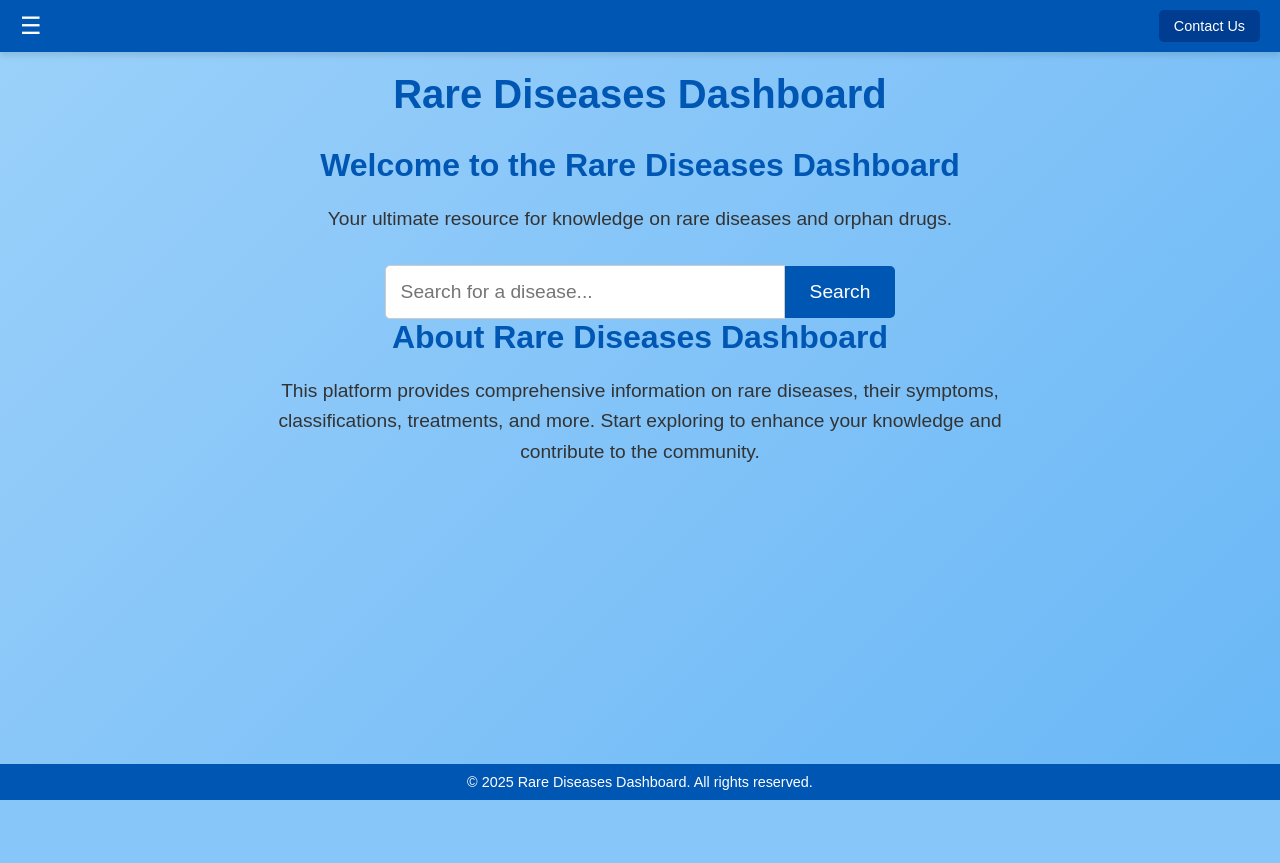
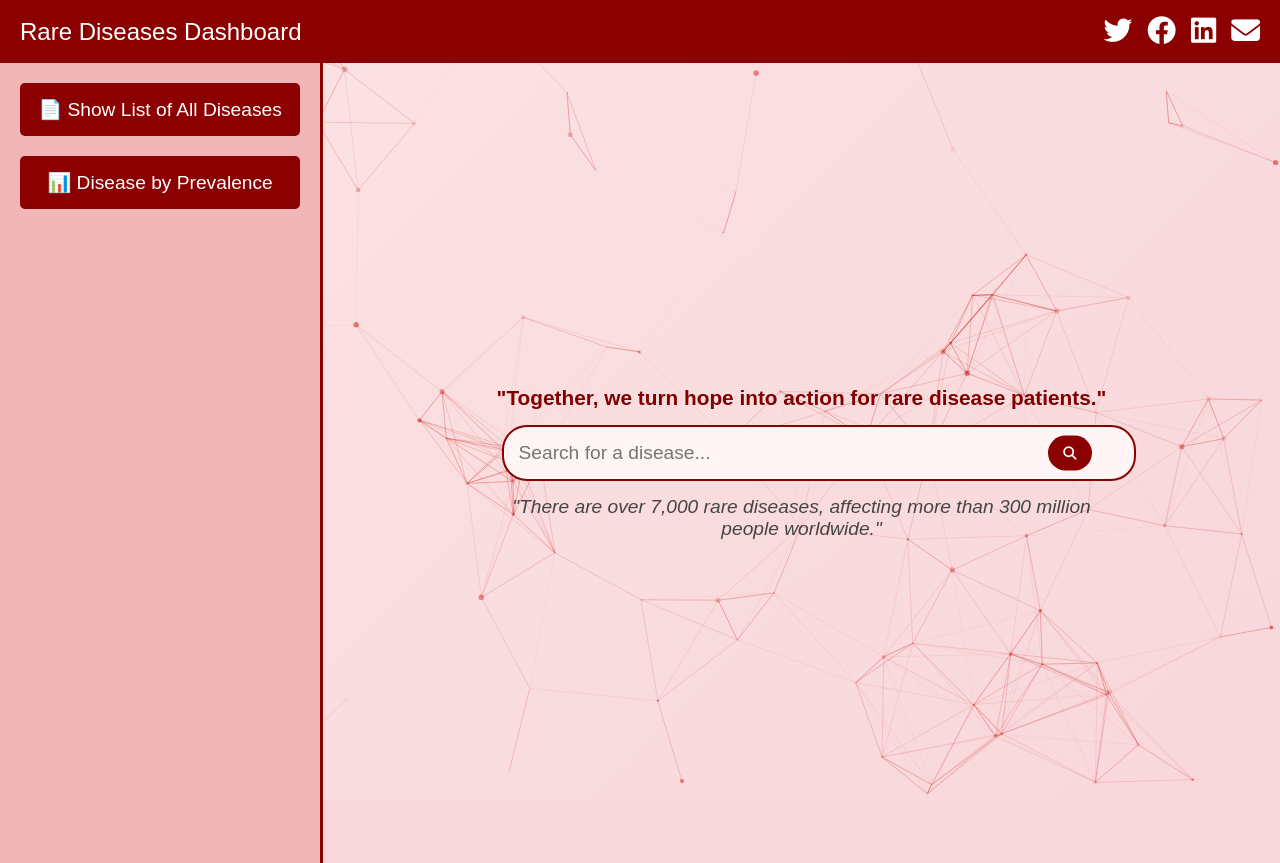
Before and after one commit to prashantsonibps/rare-disease-dashboard, a Flask app: page / in a window 1280 px wide. Before the commit the page ends 800 px from the top, so only its background shows below. Run offline with Flask 3, Linux system fonts and the light colour scheme.

Commit message:
Update index.html

```diff
--- a/templates/index.html
+++ b/templates/index.html
@@ -4,168 +4,252 @@
     <meta charset="UTF-8">
     <meta name="viewport" content="width=device-width, initial-scale=1.0">
     <title>Rare Diseases Dashboard</title>
+    <link rel="stylesheet" href="https://cdnjs.cloudflare.com/ajax/libs/font-awesome/6.4.2/css/all.min.css">
+    <script src="https://cdn.jsdelivr.net/particles.js/2.0.0/particles.min.js"></script>
     <style>
-        /* General Reset */
-        * {
+        body {
+            font-family: Arial, sans-serif;
             margin: 0;
             padding: 0;
-            box-sizing: border-box;
+            background-color: #f8d7da; /* Light Red Background */
+            color: black;
+            overflow: hidden;
         }
 
-        body {
-            font-family: Arial, sans-serif;
-            text-align: center;
-            margin: 0;
-            padding: 0;
-            overflow-x: hidden;
-            background: linear-gradient(135deg, #e0f7fa, #b3e5fc, #90caf9, #64b5f6);
-            background-size: 300% 300%;
-            animation: gradientAnimation 15s ease infinite;
-            color: #333;
-        }
-
-        @keyframes gradientAnimation {
-            0% {
-                background-position: 0% 50%;
-            }
-            50% {
-                background-position: 100% 50%;
-            }
-            100% {
-                background-position: 0% 50%;
-            }
+        /* Animated Background */
+        #particles-js {
+            position: fixed;
+            width: 100%;
+            height: 100%;
+            background: linear-gradient(135deg, #fce4e4, #f8d7da);
+            z-index: -1;
         }
 
         .navbar {
             display: flex;
             justify-content: space-between;
             align-items: center;
-            background-color: #0056b3;
+            background-color: darkred;
             color: white;
-            padding: 10px 20px;
-            box-shadow: 0 4px 6px rgba(0, 0, 0, 0.1);
+            padding: 15px 20px;
+            font-size: 1.5em;
+            position: relative;
+            z-index: 10;
         }
 
-        .navbar .menu {
-            font-size: 1.5em;
+        .social-icons {
+            display: flex;
+            gap: 15px;
+        }
+
+        .social-icons a {
+            color: white;
+            font-size: 1.2em;
+            text-decoration: none;
+            transition: transform 0.3s ease-in-out;
+        }
+
+        .social-icons a:hover {
+            transform: scale(1.2);
+        }
+
+        .dashboard {
+            display: flex;
+            height: 100vh;
+            position: relative;
+            z-index: 1;
+        }
+
+        .sidebar {
+            width: 280px;
+            background-color: #f2b6b6; /* Lighter Red Sidebar */
+            padding: 20px;
+            display: flex;
+            flex-direction: column;
+            gap: 20px;
+            border-right: 3px solid darkred;
+        }
+
+        .sidebar button {
+            padding: 15px;
+            font-size: 1.2em;
+            border: none;
+            cursor: pointer;
+            background-color: darkred;
+            color: white;
+            border-radius: 5px;
+            transition: background 0.3s ease-in-out, transform 0.2s ease-in-out;
+        }
+
+        .sidebar button:hover {
+            background-color: #a00000;
+            transform: scale(1.05);
+        }
+
+        .main-content {
+            flex: 1;
+            display: flex;
+            flex-direction: column;
+            align-items: center;
+            justify-content: center;
+            text-align: center;
+        }
+
+        .quote-top {
+            font-size: 1.3em;
+            font-weight: bold;
+            color: #800000;
+            margin-bottom: 15px;
+            max-width: 80%;
+            text-align: center;
+        }
+
+        .search-container {
+            width: 80%;
+            max-width: 600px;
+            position: relative;
+        }
+
+        .search-container input {
+            width: 100%;
+            padding: 15px;
+            font-size: 1.2em;
+            border: 2px solid darkred;
+            border-radius: 25px;
+            outline: none;
+            background-color: #fff5f5;
+        }
+
+        .search-container button {
+            position: absolute;
+            right: 10px;
+            top: 50%;
+            transform: translateY(-50%);
+            padding: 10px 15px;
+            border: none;
+            background-color: darkred;
+            color: white;
+            border-radius: 20px;
+            cursor: pointer;
+            transition: background 0.3s ease-in-out;
+        }
+
+        .search-container button:hover {
+            background-color: #a00000;
+        }
+
+        .quote-bottom {
+            margin-top: 15px;
+            font-style: italic;
+            font-size: 1.2em;
+            color: #444;
+            max-width: 600px;
+            text-align: center;
+        }
+
+        .disease-list {
+            margin-top: 20px;
+            width: 80%;
+            max-width: 400px;
+            max-height: 300px;
+            overflow-y: auto;
+            background: white;
+            padding: 10px;
+            border: 2px solid darkred;
+            text-align: left;
+            display: none;
+            border-radius: 5px;
+        }
+
+        .disease-list a {
+            display: block;
+            padding: 5px;
+            text-decoration: none;
+            color: black;
+            border-bottom: 1px solid lightgray;
             cursor: pointer;
         }
 
-        .navbar .contact {
-            text-decoration: none;
-            color: white;
-            background-color: #003c8f;
-            padding: 8px 15px;
-            border-radius: 5px;
-            font-size: 0.9em;
-            transition: background-color 0.3s;
-        }
-
-        .navbar .contact:hover {
-            background-color: #002a66;
-        }
-
-        .header {
-            margin-top: 20px;
-        }
-
-        .header h1 {
-            font-size: 2.5em;
-            color: #0056b3;
-            margin-bottom: 10px;
-        }
-
-        .content {
-            padding: 20px;
-        }
-
-        .content h2 {
-            font-size: 2em;
-            color: #0056b3;
-            margin-bottom: 20px;
-        }
-
-        .content p {
-            font-size: 1.2em;
-            line-height: 1.6;
-            max-width: 800px;
-            margin: 0 auto;
-            color: #333;
-        }
-
-        .search-container {
-            margin-top: 30px;
-        }
-
-        .search-container form {
-            display: flex;
-            justify-content: center;
-            align-items: center;
-        }
-
-        .search-container input[type="text"] {
-            padding: 15px;
-            font-size: 1.2em;
-            border: 1px solid #ccc;
-            border-radius: 5px 0 0 5px;
-            width: 400px;
-            max-width: 80%;
-        }
-
-        .search-container button {
-            padding: 15px 25px;
-            font-size: 1.2em;
-            background-color: #0056b3;
-            color: white;
-            border: none;
-            border-radius: 0 5px 5px 0;
-            cursor: pointer;
-            transition: background-color 0.3s;
-        }
-
-        .search-container button:hover {
-            background-color: #003c8f;
-        }
-
-        .footer {
-            background-color: #0056b3;
-            color: white;
-            padding: 10px 0;
-            position: fixed;
-            bottom: 0;
-            width: 100%;
-        }
-
-        .footer p {
-            margin: 0;
-            font-size: 0.9em;
+        .disease-list a:hover {
+            background-color: lightgray;
         }
     </style>
 </head>
 <body>
+    <!-- Neuron Animation Background -->
+    <div id="particles-js"></div>
+
     <div class="navbar">
-        <div class="menu">☰</div>
-        <a href="/contact" class="contact">Contact Us</a>
+        <div>Rare Diseases Dashboard</div>
+        <div class="social-icons">
+            <a href="https://twitter.com" target="_blank"><i class="fab fa-twitter"></i></a>
+            <a href="https://facebook.com" target="_blank"><i class="fab fa-facebook"></i></a>
+            <a href="https://linkedin.com" target="_blank"><i class="fab fa-linkedin"></i></a>
+            <a href="mailto:contact@rarediseases.com"><i class="fas fa-envelope"></i></a>
         </div>
-    <div class="header">
-        <h1>Rare Diseases Dashboard</h1>
     </div>
-    <div class="content">
-        <h2>Welcome to the Rare Diseases Dashboard</h2>
-        <p>Your ultimate resource for knowledge on rare diseases and orphan drugs.</p>
+
+    <div class="dashboard">
+        <div class="sidebar">
+            <button onclick="fetchDiseases('alphabetical')">📄 Show List of All Diseases</button>
+            <button onclick="fetchDiseases('prevalence')">📊 Disease by Prevalence</button>
+        </div>
+
+        <div class="main-content">
+            <!-- Quote Above Search Bar -->
+            <div class="quote-top">"Together, we turn hope into action for rare disease patients."</div>
 
             <div class="search-container">
                 <form method="POST" action="/">
                     <input type="text" name="query" placeholder="Search for a disease..." required>
-                <button type="submit">Search</button>
+                    <button type="submit"><i class="fas fa-search"></i></button>
                 </form>
             </div>
 
-        <h2>About Rare Diseases Dashboard</h2>
-        <p>This platform provides comprehensive information on rare diseases, their symptoms, classifications, treatments, and more. Start exploring to enhance your knowledge and contribute to the community.</p>
+            <!-- Quote Below Search Bar -->
+            <div class="quote-bottom">"There are over 7,000 rare diseases, affecting more than 300 million people worldwide."</div>
+
+            <div id="disease-list" class="disease-list"></div>
         </div>
-    <div class="footer">
-        <p>&copy; 2025 Rare Diseases Dashboard. All rights reserved.</p>
     </div>
+
+    <script>
+        let lastRequest = "";
+
+        function fetchDiseases(type) {
+            if (lastRequest === type) return;
+            lastRequest = type;
+
+            fetch('/get_diseases?type=' + type)
+                .then(response => response.json())
+                .then(data => {
+                    let listContainer = document.getElementById("disease-list");
+                    listContainer.style.display = "block";
+                    listContainer.innerHTML = "";
+
+                    data.diseases.forEach(disease => {
+                        let link = document.createElement("a");
+                        link.href = `/search/${encodeURIComponent(disease)}`;
+                        link.textContent = disease;
+                        listContainer.appendChild(link);
+                    });
+                })
+                .catch(error => console.error("Error fetching diseases:", error));
+        }
+
+        // Load Light Red Neuron Animation
+        particlesJS("particles-js", {
+            "particles": {
+                "number": {"value": 90, "density": {"enable": true, "value_area": 800}},
+                "color": {"value": "#cc0000"},
+                "shape": {"type": "circle"},
+                "opacity": {"value": 0.5, "random": true},
+                "size": {"value": 3, "random": true},
+                "line_linked": {"enable": true, "distance": 150, "color": "#cc0000", "opacity": 0.4, "width": 1},
+                "move": {"enable": true, "speed": 1.2, "direction": "none", "random": true}
+            },
+            "interactivity": {"detect_on": "canvas", "events": {"onhover": {"enable": true, "mode": "repulse"}}}
+        });
+    </script>
 </body>
 </html>
```
Lines whose indentation alone changed are shown as unchanged.
